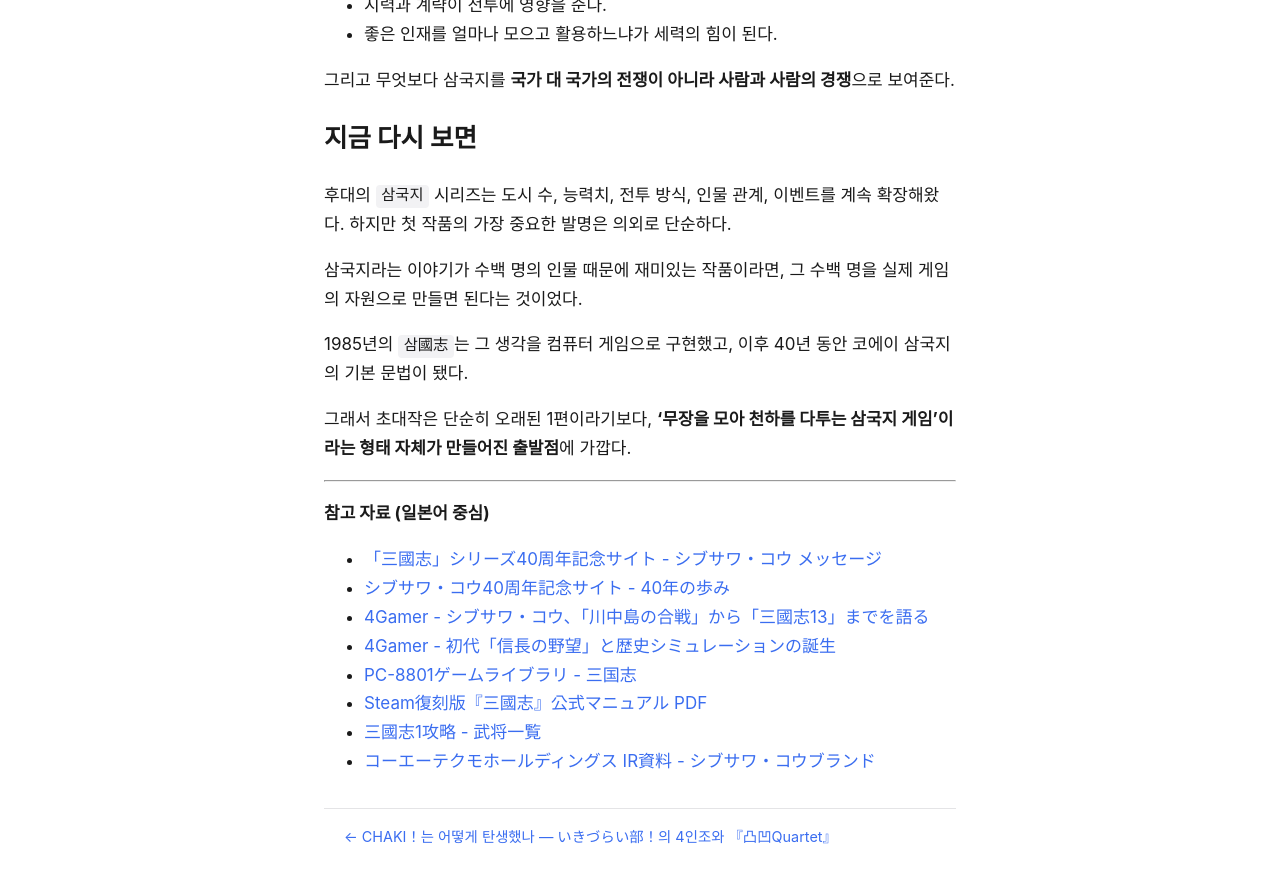
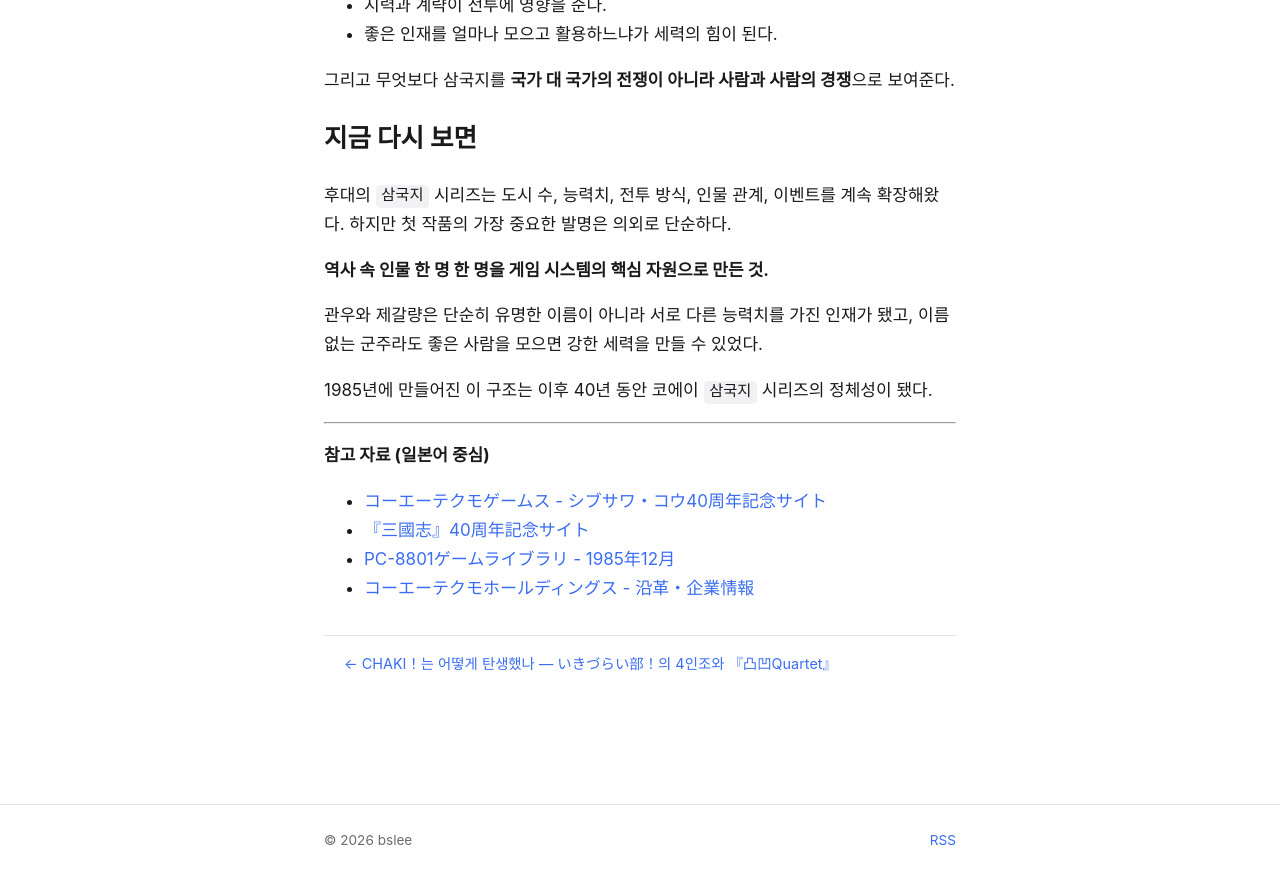
Before and after one commit to bslee-dev/bslee-dev.github.io, a Jekyll site: the page built from _posts/2026-08-25-koei-sangokushi-1-history.md, in a window 1280 px wide and 900 px high, scrolled down 4283 px. Shown: the top 885 px of the window. Built offline with Jekyll 4.4.1, drawn with Linux system fonts in a browser that asks for light colours; some of the changed text lies outside the part shown.

Commit message:
Normalize Sangokushi title notation

```diff
--- a/_posts/2026-08-25-koei-sangokushi-1-history.md
+++ b/_posts/2026-08-25-koei-sangokushi-1-history.md
@@ -10,9 +10,9 @@
 
 코에이의 첫 `삼국지`는 전쟁 지도를 사람의 얼굴로 바꿔놓은 게임이었다.
 
-## 1985년 12월, 첫 『삼國志』
+## 1985년 12월, 첫 『三國志』
 
-코에이테크모의 공식 연혁에 따르면 `삼國志` 시리즈 제1작은 **1985년 12월**에 발매됐다. 40주년 공식 사이트는 시리즈의 기념일을 1985년 12월 10일로 두고 있으며, 시부사와 코우는 당시 일본에서 `삼국지`가 지금처럼 대중적인 소재는 아니었다고 회고한다.
+코에이테크모의 공식 연혁에 따르면 `삼국지` 시리즈 제1작은 **1985년 12월**에 발매됐다. 40주년 공식 사이트는 시리즈의 기념일을 1985년 12월 10일로 두고 있으며, 시부사와 코우는 당시 일본에서 `삼국지`가 지금처럼 대중적인 소재는 아니었다고 회고한다.
 
 그는 자신이 좋아하던 삼국지 이야기를 더 많은 사람에게 알리고 싶어 시뮬레이션 게임으로 만들었다고 설명한다.
 
@@ -92,7 +92,7 @@
 
 ## 왜 시부사와 코우는 삼국지를 만들었나
 
-2025년 `삼國志` 40주년 메시지에서 시부사와 코우는 첫 작품의 출발점을 상당히 단순하게 설명한다.
+2025년 『三國志』 40주년 메시지에서 시부사와 코우는 첫 작품의 출발점을 상당히 단순하게 설명한다.
 
 **자신이 좋아하는 삼국지를 더 많은 사람에게 알리고 싶었다는 것.**
 
@@ -121,20 +121,16 @@
 
 후대의 `삼국지` 시리즈는 도시 수, 능력치, 전투 방식, 인물 관계, 이벤트를 계속 확장해왔다. 하지만 첫 작품의 가장 중요한 발명은 의외로 단순하다.
 
-삼국지라는 이야기가 수백 명의 인물 때문에 재미있는 작품이라면, 그 수백 명을 실제 게임의 자원으로 만들면 된다는 것이었다.
+**역사 속 인물 한 명 한 명을 게임 시스템의 핵심 자원으로 만든 것.**
 
-1985년의 `삼國志`는 그 생각을 컴퓨터 게임으로 구현했고, 이후 40년 동안 코에이 삼국지의 기본 문법이 됐다.
+관우와 제갈량은 단순히 유명한 이름이 아니라 서로 다른 능력치를 가진 인재가 됐고, 이름 없는 군주라도 좋은 사람을 모으면 강한 세력을 만들 수 있었다.
 
-그래서 초대작은 단순히 오래된 1편이라기보다, **‘무장을 모아 천하를 다투는 삼국지 게임’이라는 형태 자체가 만들어진 출발점**에 가깝다.
+1985년에 만들어진 이 구조는 이후 40년 동안 코에이 `삼국지` 시리즈의 정체성이 됐다.
 
 ---
 
 **참고 자료 (일본어 중심)**
-- [「三國志」シリーズ40周年記念サイト - シブサワ・コウ メッセージ](https://www.gamecity.ne.jp/sangokushi40th/jp/message/)
-- [シブサワ・コウ40周年記念サイト - 40年の歩み](https://www.gamecity.ne.jp/shibusawa-kou/history.html)
-- [4Gamer - シブサワ・コウ、「川中島の合戦」から「三國志13」までを語る](https://www.4gamer.net/games/302/G030244/20151225064/)
-- [4Gamer - 初代「信長の野望」と歴史シミュレーションの誕生](https://www.4gamer.net/games/561/G056198/20230328015/)
-- [PC-8801ゲームライブラリ - 三国志](https://www.gamepres.org/pc88/library/1985/1985_12.htm)
-- [Steam復刻版『三國志』公式マニュアル PDF](https://cdn.akamai.steamstatic.com/steam/apps/521670/manuals/san1.pdf)
-- [三國志1攻略 - 武将一覧](https://sangokushi.grappli.net/sangokushi1/busyou-list1/)
-- [コーエーテクモホールディングス IR資料 - シブサワ・コウブランド](https://www.koeitecmo.co.jp/ir/docs/ird1_20241105.pdf)
+- [コーエーテクモゲームス - シブサワ・コウ40周年記念サイト](https://www.gamecity.ne.jp/shibusawa-kou/history.html)
+- [『三國志』40周年記念サイト](https://www.gamecity.ne.jp/sangokushi40th/)
+- [PC-8801ゲームライブラリ - 1985年12月](https://www.gamepres.org/pc88/library/1985/1985_12.htm)
+- [コーエーテクモホールディングス - 沿革・企業情報](https://www.koeitecmo.co.jp/company/history/)
```
